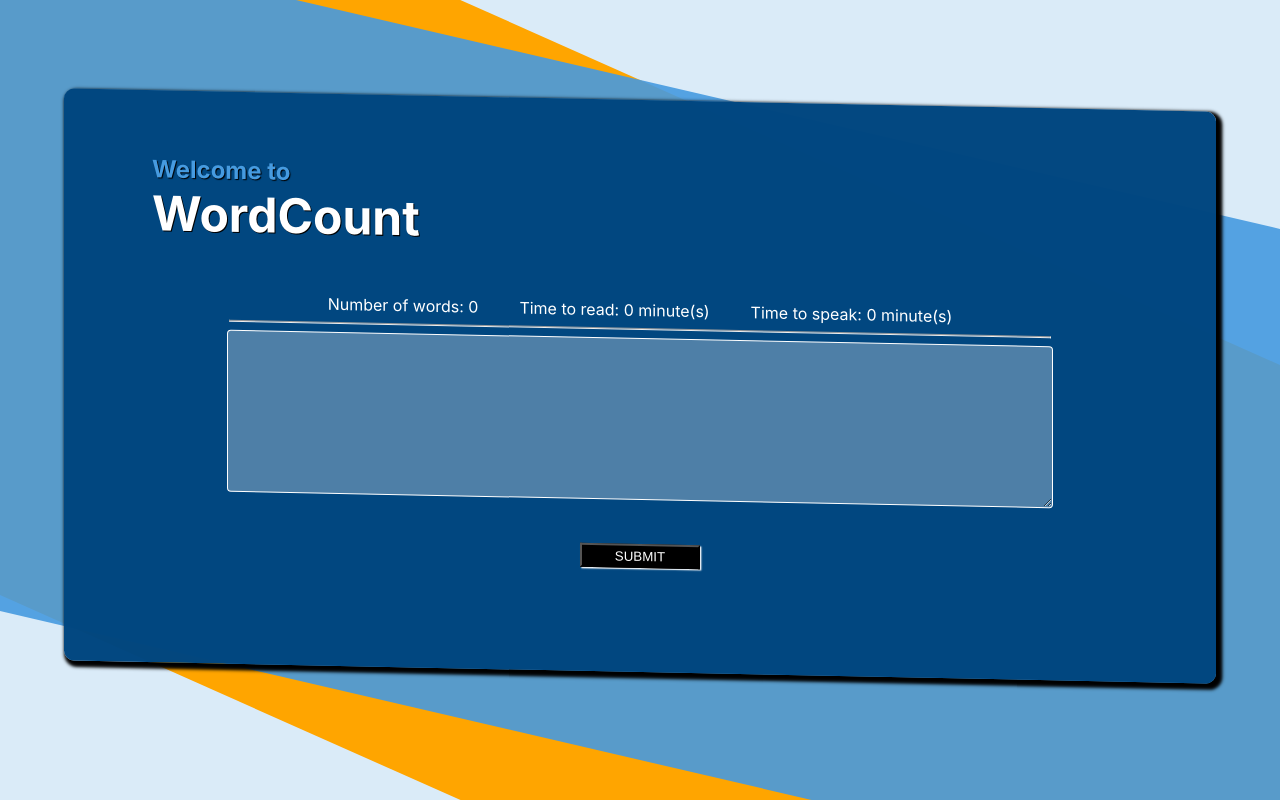
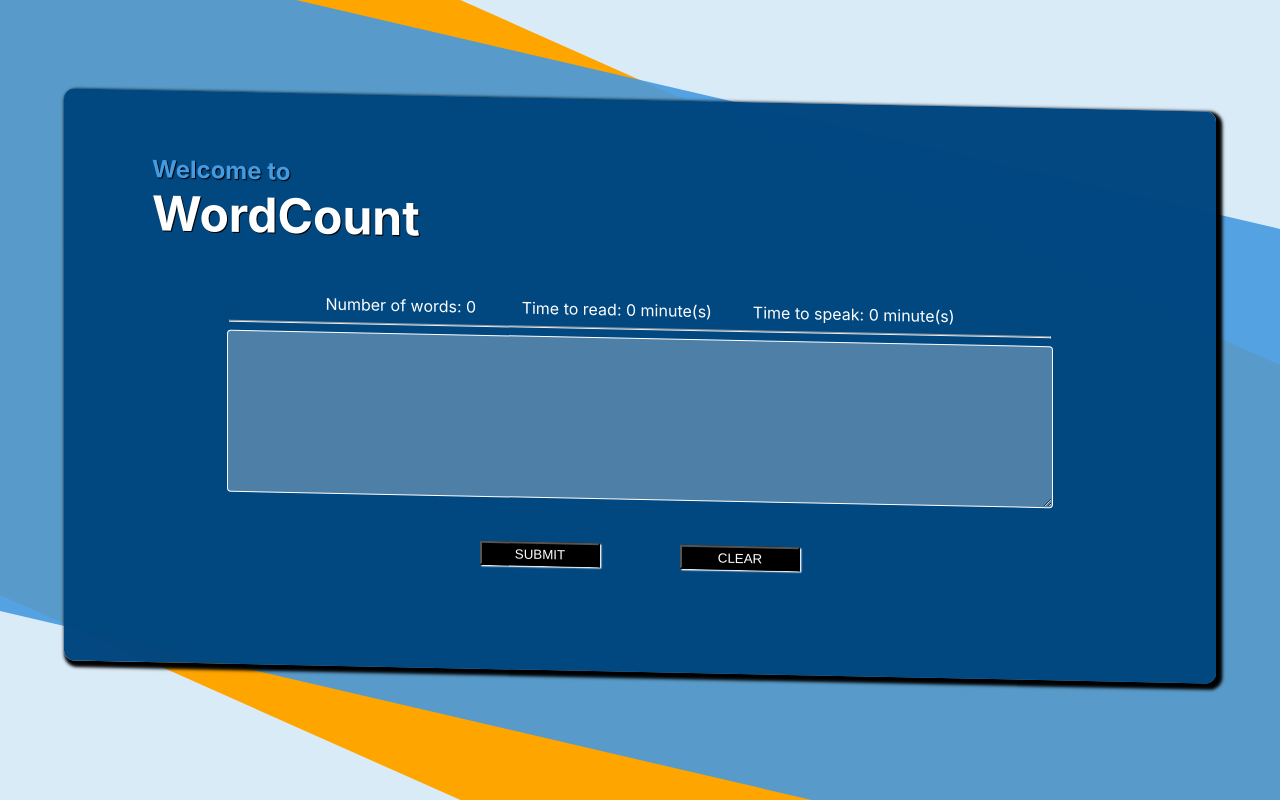
Before and after one commit to d0uble0deven/wordcount, a React (Create React App) app: page / in a window 1280 px wide. Shown: the top 800 px of the page. Built offline with nearby package versions, Linux system fonts and the light colour scheme.

Commit message:
Refactors in to resusable components, adds clear funtionality

```diff
--- a/src/App.js
+++ b/src/App.js
@@ -1,41 +1,37 @@
-import React, { useState } from 'react';
-import './App.css';
-import { useInput } from './Hooks/InputHook';
+import React, { useState } from "react";
+import "./App.css";
+import { useInput } from "./hooks/InputHook";
+import StatsDisplay from "./components/StatsDisplay";
+import TextInputForm from "./components/TextInputForm";
 
 function App() {
-  const { value, bind, reset } = useInput('');
-  let [wordCount, setWordCount] = useState(0);
-  let [minutesToRead, setMinutesToRead] = useState(0);
-  let [minutesToSpeak, setMinutesToSpeak] = useState(0);
+  const { value, bind, reset } = useInput("");
+  const [wordCount, setWordCount] = useState(0);
+  const [minutesToRead, setMinutesToRead] = useState(0);
+  const [minutesToSpeak, setMinutesToSpeak] = useState(0);
 
-
-  const calculate = (event, str = value) => {
+  const calculate = (event) => {
     event.preventDefault();
-    // count number of words
-    if (str.length === 0) {
-      setWordCount(0);
-      setMinutesToRead(0);
-      setMinutesToSpeak(0);
-      return
+    if (value.length === 0) {
+      resetStats();
+      return;
     }
-    let words = [];
-    // iterate through string and store words as separate strings in array
-    for (let word of str.split(' ')) {
-      words.push(word);
-    }
+    const words = value.split(" ").filter((word) => word.length > 0);
     setWordCount(words.length);
-    // divide by average reading time
-    const readTime = words.length / 250;
-    // returns number as minutes
-    let readMinutes = Math.ceil(readTime);
-    // return minutes
-    setMinutesToRead(readMinutes);
-
-    const speakTime = words.length / 130;
-    let speakminutes = Math.ceil(speakTime);
-    setMinutesToSpeak(speakminutes);
+    setMinutesToRead(Math.ceil(words.length / 250));
+    setMinutesToSpeak(Math.ceil(words.length / 130));
   };
 
+  const resetStats = () => {
+    setWordCount(0);
+    setMinutesToRead(0);
+    setMinutesToSpeak(0);
+  };
+
+  const handleClear = () => {
+    reset();
+    resetStats();
+  };
 
   return (
     <div>
@@ -43,22 +39,31 @@ function App() {
         <div className="background">
           <br />
           <div className="plaque">
-
-            <h1> Welcome to
-            <br />
-              <a id="title">WordCount</a> </h1>
+            <h1>
+              Welcome to
+              <br />
+              <a id="title">WordCount</a>
+            </h1>
             <span>
-              <a>Number of words: {wordCount}</a>
-              <a>Time to read: {minutesToRead} minute(s)</a>
-              <a>Time to speak: {minutesToSpeak} minute(s)</a>
+              <StatsDisplay label="Number of words" value={wordCount} />
+              <StatsDisplay
+                label="Time to read"
+                value={minutesToRead}
+                unit="minute(s)"
+              />
+              <StatsDisplay
+                label="Time to speak"
+                value={minutesToSpeak}
+                unit="minute(s)"
+              />
             </span>
             <hr />
-            <form onSubmit={calculate}>
-              <textarea className="text_field" type="text" {...bind} />
-              <br />
-              <input className="submit" type="submit" value="SUBMIT" />
-            </form>
-
+            <TextInputForm
+              value={value}
+              onChange={bind.onChange}
+              onSubmit={calculate}
+              onClear={handleClear}
+            />
           </div>
         </div>
       </div>
--- /dev/null
+++ b/src/components/StatsDisplay.js
@@ -0,0 +1,9 @@
+import React from "react";
+
+const StatsDisplay = ({ label, value, unit }) => (
+  <a>
+    {label}: {value} {unit}
+  </a>
+);
+
+export default StatsDisplay;
--- /dev/null
+++ b/src/components/TextInputForm.js
@@ -0,0 +1,12 @@
+import React from "react";
+
+const TextInputForm = ({ value, onChange, onSubmit, onClear }) => (
+  <form onSubmit={onSubmit}>
+    <textarea className="text_field" value={value} onChange={onChange} />
+    <br />
+    <input className="submit" type="submit" value="SUBMIT" />
+    <input className="clear" type="button" value="CLEAR" onClick={onClear} />
+  </form>
+);
+
+export default TextInputForm;
```
Also changed, not shown: package.json (+4 -4 lines), 1 other file (tests, documents, lock files or other folders).
